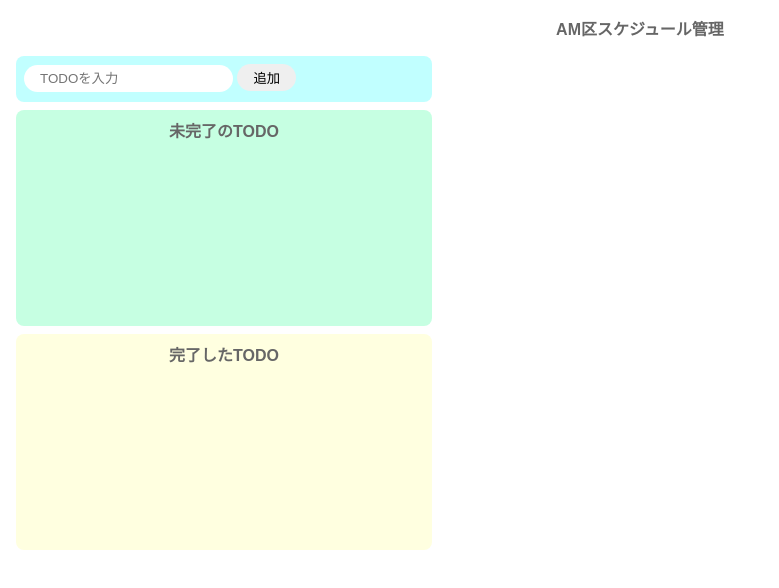
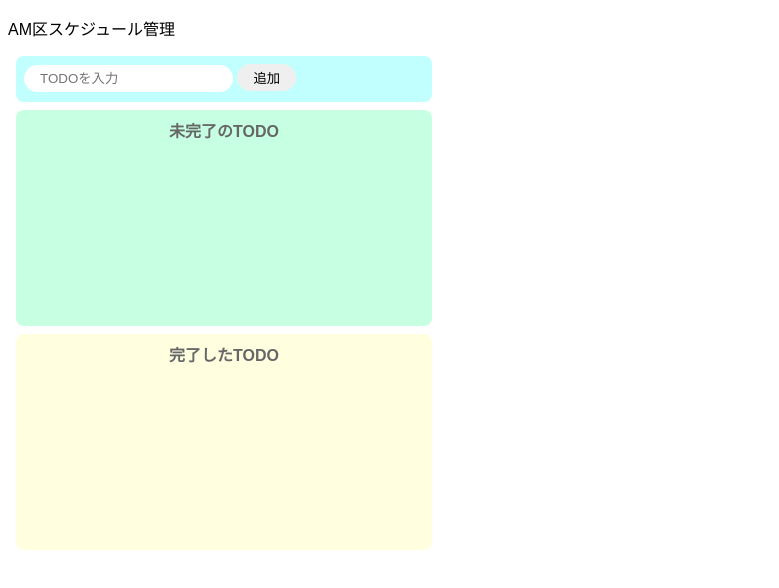
Before and after one commit to hasegawa-m-prog/react2, a website built with Parcel: page index.html in a window 1280 px wide. Shown: the whole page, without its empty margins (0-779 px from the left). Built offline with nearby package versions, Linux system fonts and the light colour scheme.

Commit message:
Update index.html

```diff
--- a/index.html
+++ b/index.html
@@ -3,11 +3,14 @@
   <head>
     <title>TODO(JS)</title>
     <meta charset="UTF-8" />
-    <link rel="stylesheet" href="../src/styles.css">
+    <meta name="viewport" content="width=device-width, initial-scale=1">
+
+    <link rel="stylesheet" href="css/styles.css">
+
   </head>
 
   <body>
-    <div class="title">
+    <div class="title2">
       <p>AM区スケジュール管理</p>
     </div>
 
```
